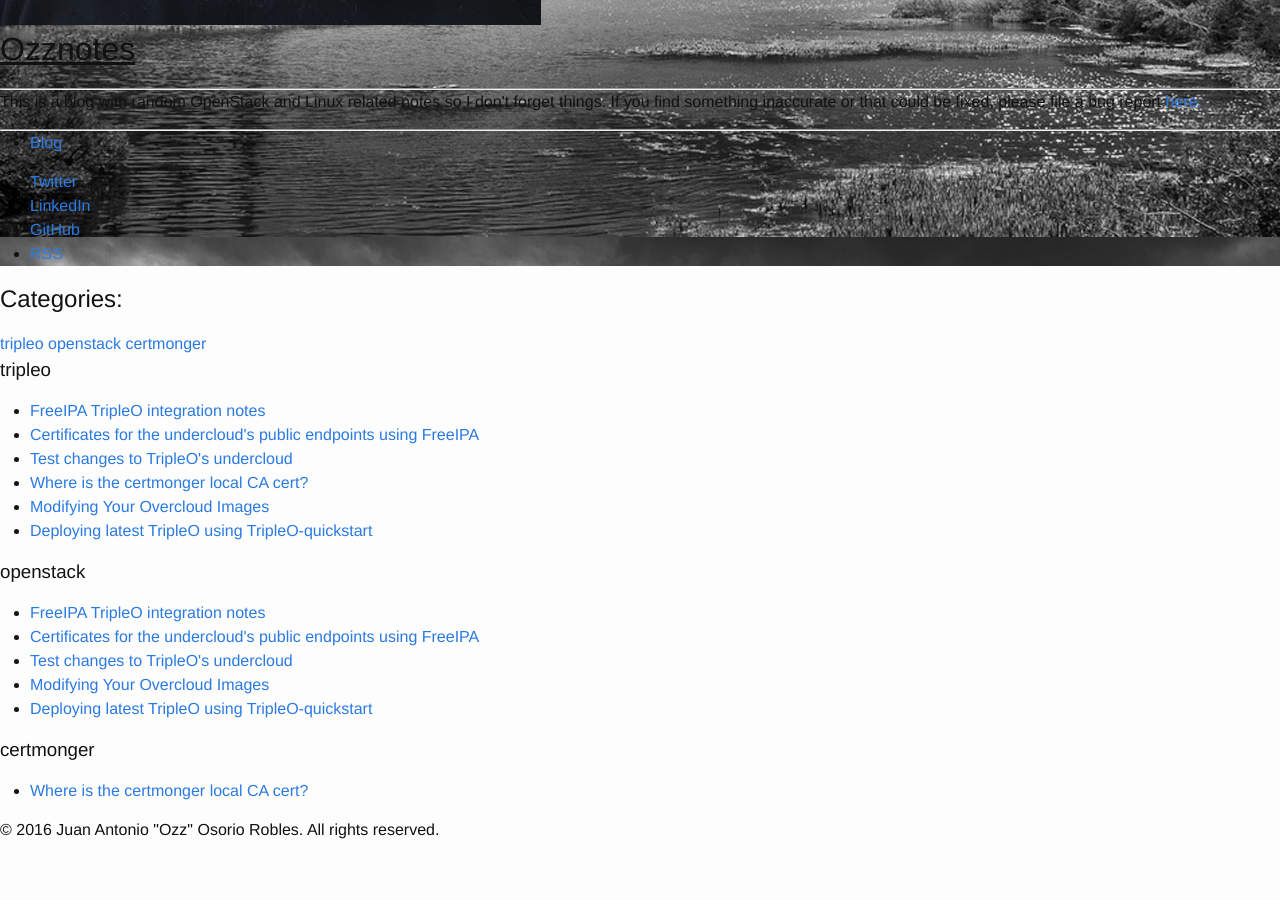
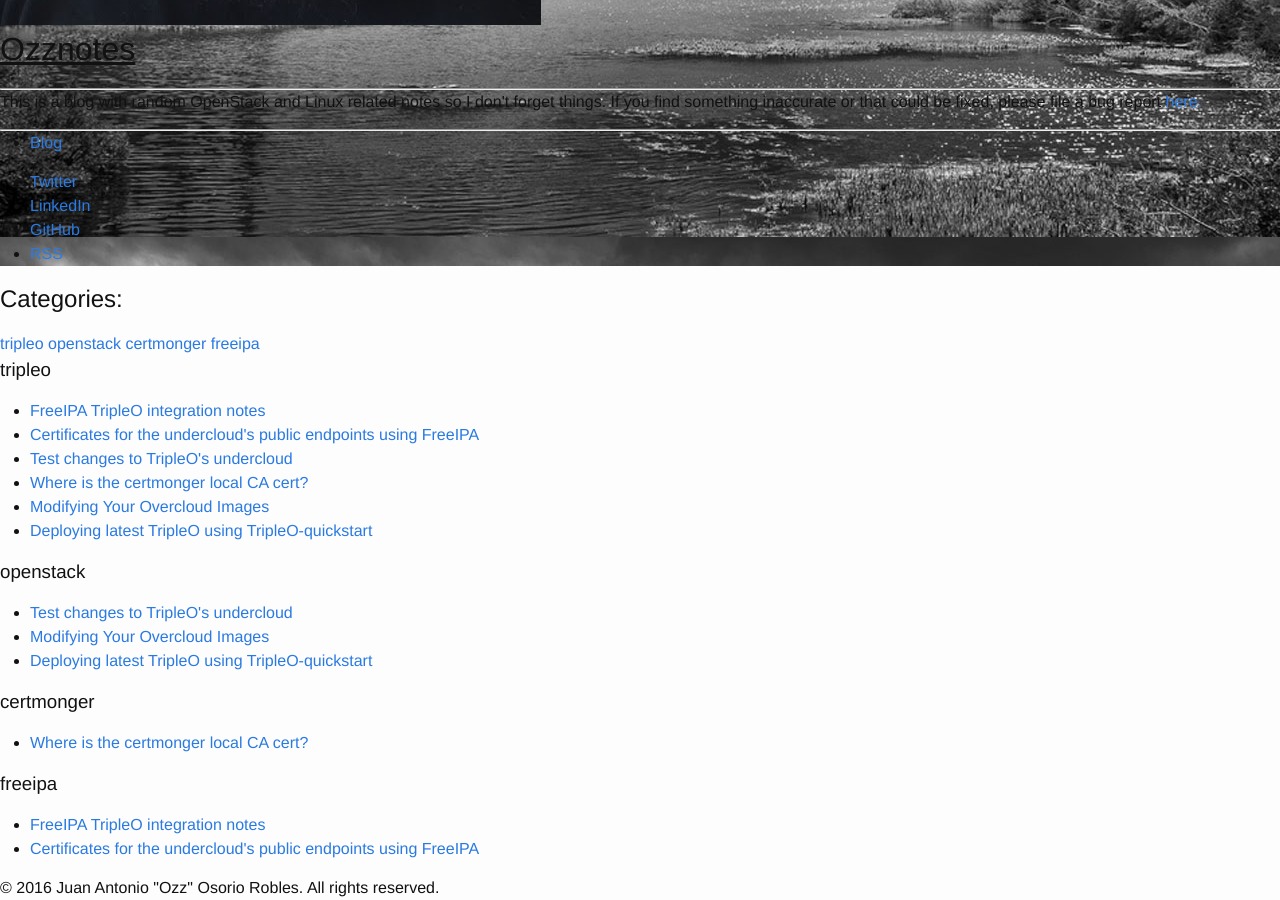
Before and after one commit to JAORMX/JAORMX.github.io, a Jekyll site: the page built from categories.md, in a window 1280 px wide and 900 px high, scrolled down 589 px. Built offline with Jekyll 4.4.1, drawn with Linux system fonts in a browser that asks for light colours; nearby versions of some CDN libraries; before the commit the page ends 1431 px from its top, so only the background shows below that.

Commit message:
Re-Tag FreeIPA posts

```diff
--- a/_posts/2016-08-11-certificates-for-the-underclouds-public-endpoints-using-freeipa.markdown
+++ b/_posts/2016-08-11-certificates-for-the-underclouds-public-endpoints-using-freeipa.markdown
@@ -2,7 +2,7 @@
 layout: post
 title:  "Certificates for the undercloud's public endpoints using FreeIPA"
 date:   2016-08-11 13:59:48 +0300
-categories: tripleo openstack
+categories: tripleo freeipa
 ---
 TripleO's undercloud has the option to auto-generate certificates for its
 public endpoints (hopefully soon I'll add the same option for the admin and
--- a/_posts/2016-08-12-freeipa-tripleo-integration-notes.markdown
+++ b/_posts/2016-08-12-freeipa-tripleo-integration-notes.markdown
@@ -2,7 +2,7 @@
 layout: post
 title:  "FreeIPA TripleO integration notes"
 date:   2016-08-12 13:53:22 +0300
-categories: tripleo openstack
+categories: tripleo freeipa
 ---
 
 So I'm trying to get the overcloud nodes from TripleO to enroll to FreeIPA. And
```
